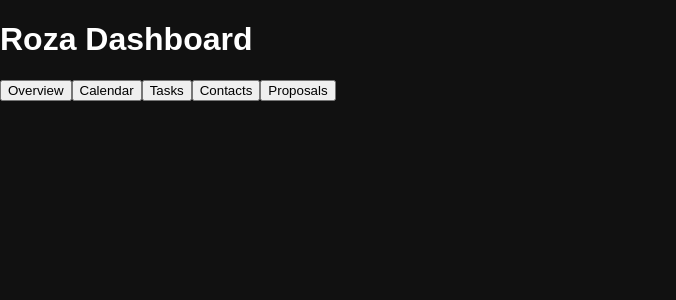
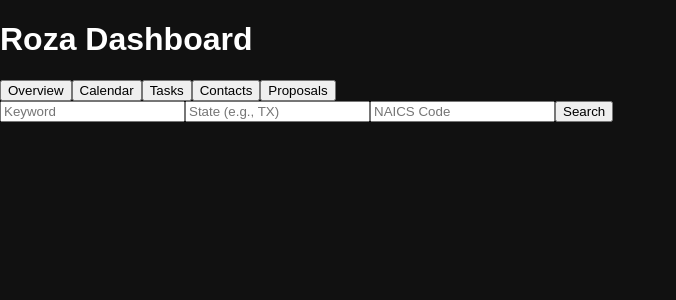
Before and after one commit to MrFord87/roza-FSG, a Next.js app: page /dashboard in a window 1280 px wide. Shown: the top 300 px of the page, without its empty margins (0-676 px from the left). Built offline with nearby package versions, Linux system fonts and the light colour scheme.

Commit message:
Update dashboard.js

```diff
--- a/pages/dashboard.js
+++ b/pages/dashboard.js
@@ -1,40 +1,33 @@
-import React, { useState, useEffect } from 'react';
-import fetchSAMData from '../utils/api';
+import { useState } from 'react';
 
 export default function Dashboard() {
   const [searchTerm, setSearchTerm] = useState('');
   const [location, setLocation] = useState('');
   const [naics, setNaics] = useState('');
-  const [results, setResults] = useState([]);
-  const [randomPhrase, setRandomPhrase] = useState('');
-  const [requestUrl, setRequestUrl] = useState('');
   const [samResults, setSamResults] = useState([]);
   const [fetchError, setFetchError] = useState(null);
-  const [activeTab, setActiveTab] = useState('overview');
-
-  useEffect(() => {
-    const phrases = [
-      'Win Today',
-      'One Contract at a Time',
-      'Roza is Scanning the Federal Skies...',
-      'Let’s Find Your Next Opportunity',
-      'Success Starts with One Search'
-    ];
-    const randomIndex = Math.floor(Math.random() * phrases.length);
-    setRandomPhrase(phrases[randomIndex]);
-  }, []);
+  const [requestUrl, setRequestUrl] = useState('');
+  const [activeTab, setActiveTab] = useState('proposals');
 
   const handleSearch = async () => {
     const fullUrl = `https://api.sam.gov/opportunities/v2/search?api_key=GAPIibFeKRJPKpjkhxUlCRU1fjkynbAQ2tfyMVEj&q=${searchTerm}&placeOfPerformance.stateCode=${location}&naics=${naics}&sort=modifiedDate&limit=10`;
+
     setRequestUrl(fullUrl);
 
-    const data = await fetchSAMData(searchTerm, location, naics);
+    try {
+      const response = await fetch(fullUrl);
+      const data = await response.json();
+
       if (data && data.results && data.results.length > 0) {
         setSamResults(data.results);
         setFetchError(null);
       } else {
         setSamResults([]);
         setFetchError('No results found — try a different keyword or refine your search.');
+      }
+    } catch (error) {
+      console.error('Fetch error:', error);
+      setFetchError('Error fetching data from SAM.gov');
     }
   };
 
@@ -62,6 +55,7 @@ export default function Dashboard() {
 
           {activeTab === 'proposals' && (
             <div>
+              <div className="mb-4 space-x-2">
                 <input
                   type="text"
                   placeholder="Keyword"
@@ -70,26 +64,34 @@ export default function Dashboard() {
                 />
                 <input
                   type="text"
-                placeholder="State Code"
+                  placeholder="State (e.g., TX)"
                   value={location}
                   onChange={(e) => setLocation(e.target.value)}
                 />
                 <input
                   type="text"
-                placeholder="NAICS"
+                  placeholder="NAICS Code"
                   value={naics}
                   onChange={(e) => setNaics(e.target.value)}
                 />
                 <button onClick={handleSearch}>Search</button>
+              </div>
 
-              {fetchError && <p className="text-red-500">{fetchError}</p>}
-              <ul>
+              {fetchError && (
+                <div className="text-red-400 mt-4">
+                  ⚠️ {fetchError}
+                </div>
+              )}
+
+              {samResults.length > 0 && (
+                <ul className="space-y-4">
                   {samResults.map((opportunity, index) => (
                     <li key={index}>
                       <strong>{opportunity.title || 'Untitled Opportunity'}</strong>
                     </li>
                   ))}
                 </ul>
+              )}
             </div>
           )}
         </main>
```
Lines whose indentation alone changed are shown as unchanged.
